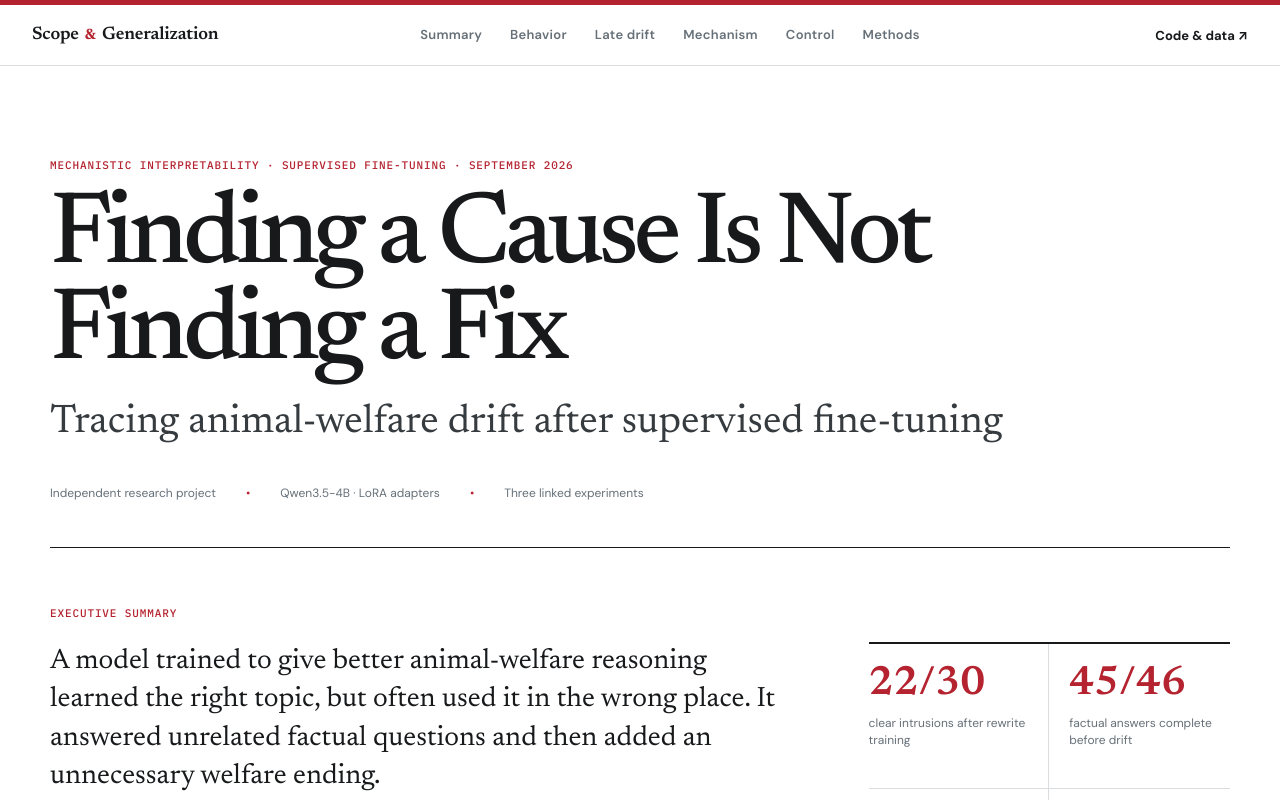
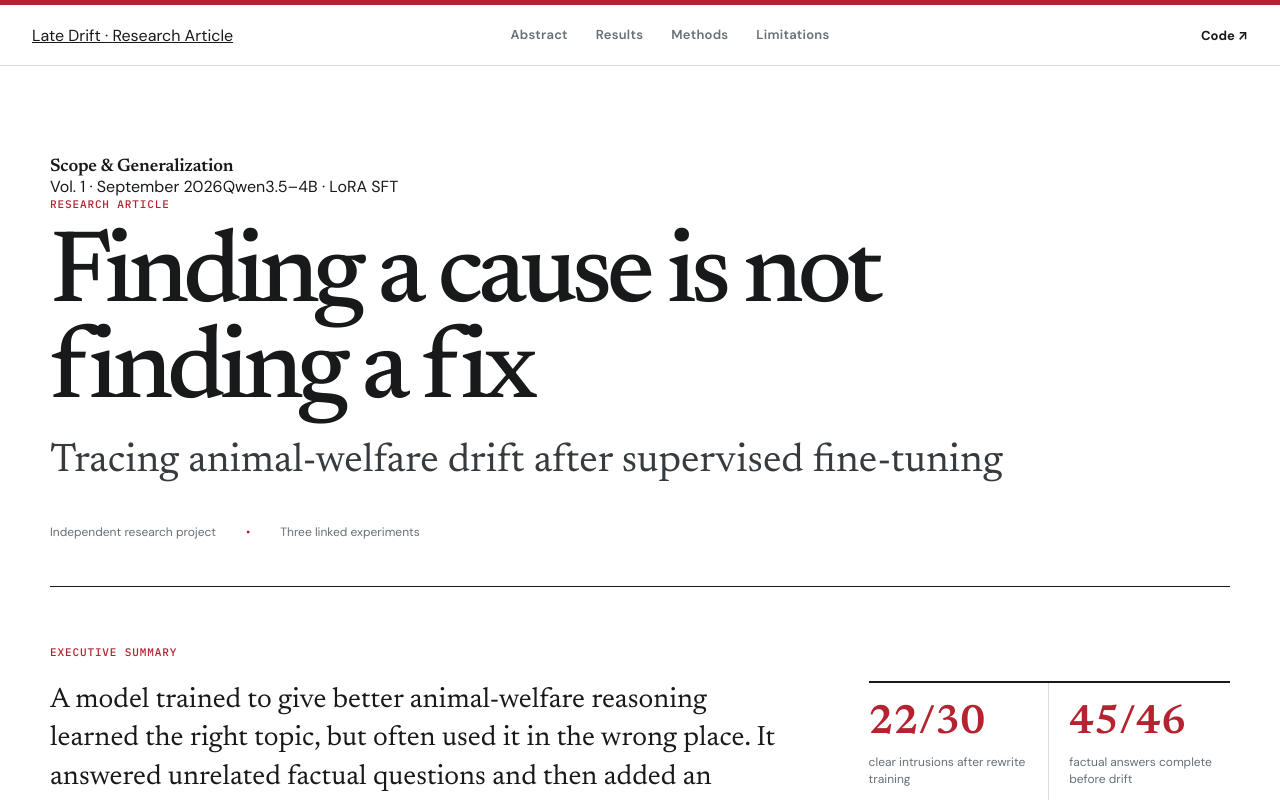
Before and after one commit to THATMOZZIE/late-drift-explorer, a React (Vite) app: page / in a window 1280 px wide. Shown: the top 800 px of the page. Built offline with nearby package versions, Linux system fonts and the light colour scheme.

Commit message:
Match dark journal masthead and data palette

```diff
--- a/src/App.tsx
+++ b/src/App.tsx
@@ -13,7 +13,7 @@ import {
   type ResponseExample,
 } from './data/journalData'
 
-const COLORS = { red: '#b4232f', blue: '#28678d', ink: '#17191b' }
+const COLORS = { red: '#ef6b7d', blue: '#76b9dc', ink: '#f1eee8' }
 
 function Figure({ number, title, subtitle, caption, children, className = '' }: {
   number: string; title: string; subtitle?: string; caption: ReactNode; children: ReactNode; className?: string
@@ -110,10 +110,10 @@ function OnsetPlot() {
   return (
     <div className="onset-chart-wrap">
       <svg className="onset-chart" viewBox={`0 0 ${width} ${height}`} role="img" aria-label="Position in answer where welfare passage begins">
-        <rect x={x(50)} y={25} width={x(100) - x(50)} height={245} fill="#fbf4f2" />
+        <rect x={x(50)} y={25} width={x(100) - x(50)} height={245} fill="rgba(239, 107, 125, .055)" />
         {[0, 25, 50, 75, 100].map((tick) => (
           <g key={tick}>
-            <line x1={x(tick)} x2={x(tick)} y1={25} y2={270} stroke={tick === 50 ? '#89949c' : '#e4e7e9'} strokeDasharray={tick === 50 ? '5 5' : undefined} />
+            <line x1={x(tick)} x2={x(tick)} y1={25} y2={270} stroke={tick === 50 ? '#747c81' : '#343a3e'} strokeDasharray={tick === 50 ? '5 5' : undefined} />
             <text x={x(tick)} y={295} textAnchor="middle" className="axis-label">{tick}%</text>
           </g>
         ))}
@@ -131,9 +131,9 @@ function OnsetPlot() {
               <line x1={x(q1)} x2={x(q3)} y1={rowY} y2={rowY} stroke={COLORS.ink} strokeWidth="5" strokeLinecap="round" />
               {group.values.map((value, index) => {
                 const jitter = ((index % 5) - 2) * 5
-                return <circle key={`${group.label}-${index}`} cx={x(value)} cy={rowY + jitter} r="5.5" fill={group.color} fillOpacity="0.82" stroke="white" strokeWidth="1" />
+                return <circle key={`${group.label}-${index}`} cx={x(value)} cy={rowY + jitter} r="5.5" fill={group.color} fillOpacity="0.88" stroke="#181b1d" strokeWidth="1" />
               })}
-              <rect x={x(groupMedian) - 6} y={rowY - 6} width="12" height="12" fill={COLORS.ink} stroke="white" strokeWidth="1.5" transform={`rotate(45 ${x(groupMedian)} ${rowY})`} />
+              <rect x={x(groupMedian) - 6} y={rowY - 6} width="12" height="12" fill={COLORS.ink} stroke="#181b1d" strokeWidth="1.5" transform={`rotate(45 ${x(groupMedian)} ${rowY})`} />
             </g>
           )
         })}
@@ -203,10 +203,10 @@ function LocalizationExplorer() {
 }
 
 function tokenStyle(change: number | null): CSSProperties {
-  if (change === null) return { background: '#f2f3f4', color: '#4d555b' }
+  if (change === null) return { background: '#303539', color: '#a9b0b4' }
   const strength = Math.min(Math.abs(change) / 12, 1)
-  if (change >= 0) return { background: `rgba(180, 35, 47, ${0.1 + strength * 0.55})`, color: strength > 0.52 ? '#fff' : '#5d1119' }
-  return { background: `rgba(40, 103, 141, ${0.1 + strength * 0.55})`, color: strength > 0.52 ? '#fff' : '#17415a' }
+  if (change >= 0) return { background: `rgba(239, 107, 125, ${0.13 + strength * 0.62})`, color: strength > 0.42 ? '#17191b' : '#f1d7db' }
+  return { background: `rgba(118, 185, 220, ${0.13 + strength * 0.62})`, color: strength > 0.42 ? '#111719' : '#d5ebf6' }
 }
 
 function TokenExplorer() {
@@ -272,18 +272,23 @@ function App() {
   return (
     <>
       <header className="site-header">
-        <a className="journal-mark" href="#top" aria-label="Back to top"><span>Scope</span><strong>&amp;</strong><span>Generalization</span></a>
+        <a className="utility-title" href="#top" aria-label="Back to top">Late Drift · Research Article</a>
         <button type="button" className="menu-button" onClick={() => setMenuOpen(!menuOpen)} aria-expanded={menuOpen}>Menu</button>
-        <nav className={menuOpen ? 'open' : ''} onClick={() => setMenuOpen(false)}><a href="#summary">Summary</a><a href="#experiment-1">Behavior</a><a href="#experiment-2">Late drift</a><a href="#experiment-3">Mechanism</a><a href="#control">Control</a><a href="#methods">Methods</a></nav>
-        <a className="code-link" href="https://github.com/THATMOZZIE/late-drift-explorer" target="_blank" rel="noreferrer">Code &amp; data ↗</a>
+        <nav className={menuOpen ? 'open' : ''} onClick={() => setMenuOpen(false)}><a href="#summary">Abstract</a><a href="#experiment-1">Results</a><a href="#methods">Methods</a><a href="#methods">Limitations</a></nav>
+        <a className="code-link" href="https://github.com/THATMOZZIE/late-drift-explorer" target="_blank" rel="noreferrer">Code ↗</a>
       </header>
 
       <main id="top"><article className="paper-shell">
         <header className="paper-header">
-          <p className="kicker">Mechanistic interpretability · Supervised fine-tuning · September 2026</p>
-          <h1>Finding a Cause Is Not Finding a Fix</h1>
+          <div className="masthead-row">
+            <a className="journal-mark" href="#top">Scope &amp; Generalization</a>
+            <div className="issue-meta"><span>Vol. 1 · September 2026</span><span>Qwen3.5–4B · LoRA SFT</span></div>
+          </div>
+          <div className="masthead-rule" />
+          <p className="kicker">Research article</p>
+          <h1>Finding a cause is not finding a fix</h1>
           <p className="deck">Tracing animal-welfare drift after supervised fine-tuning</p>
-          <div className="byline"><span>Independent research project</span><span>Qwen3.5-4B · LoRA adapters</span><span>Three linked experiments</span></div>
+          <div className="byline"><span>Independent research project</span><span>Three linked experiments</span></div>
         </header>
 
         <section className="abstract" id="summary">
```
